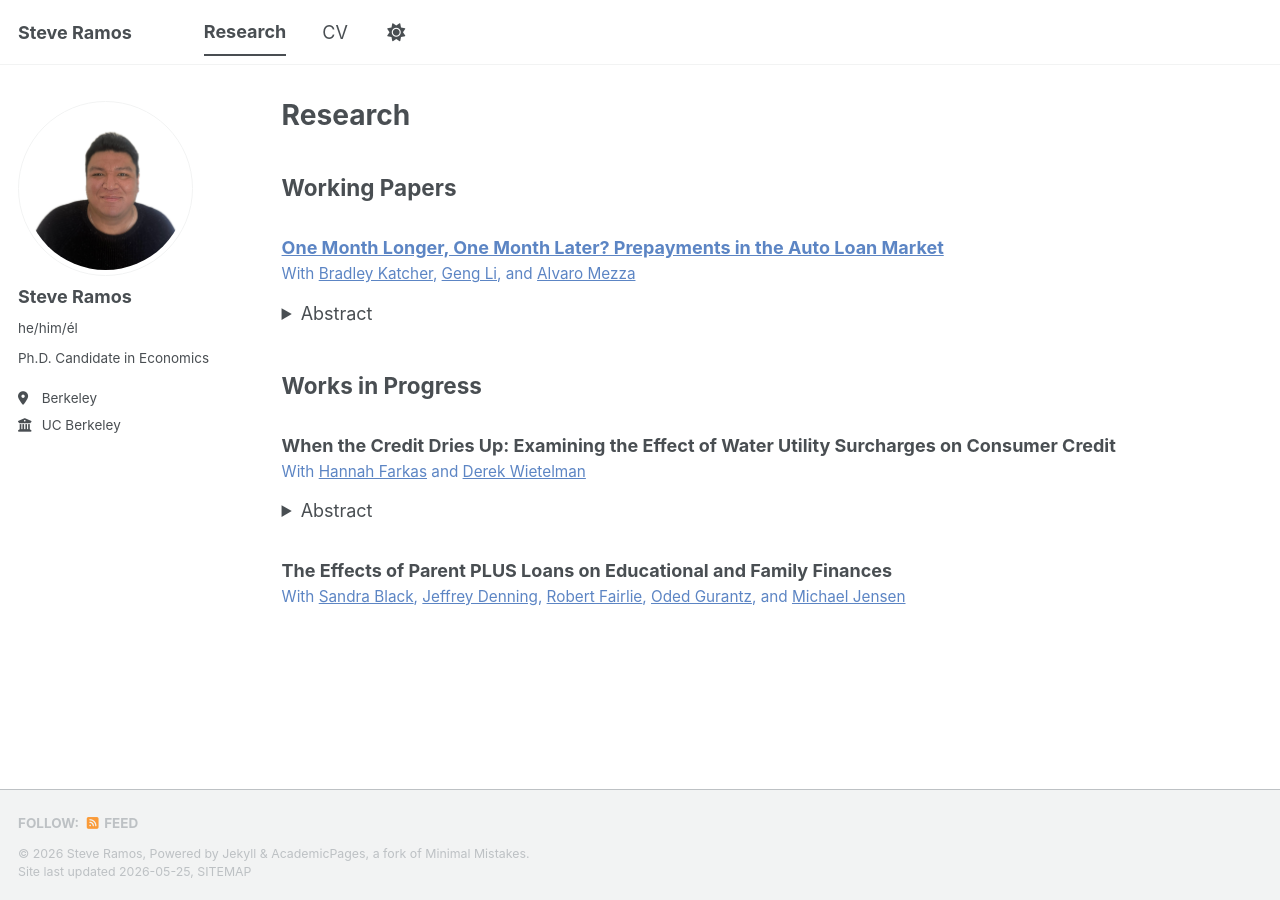
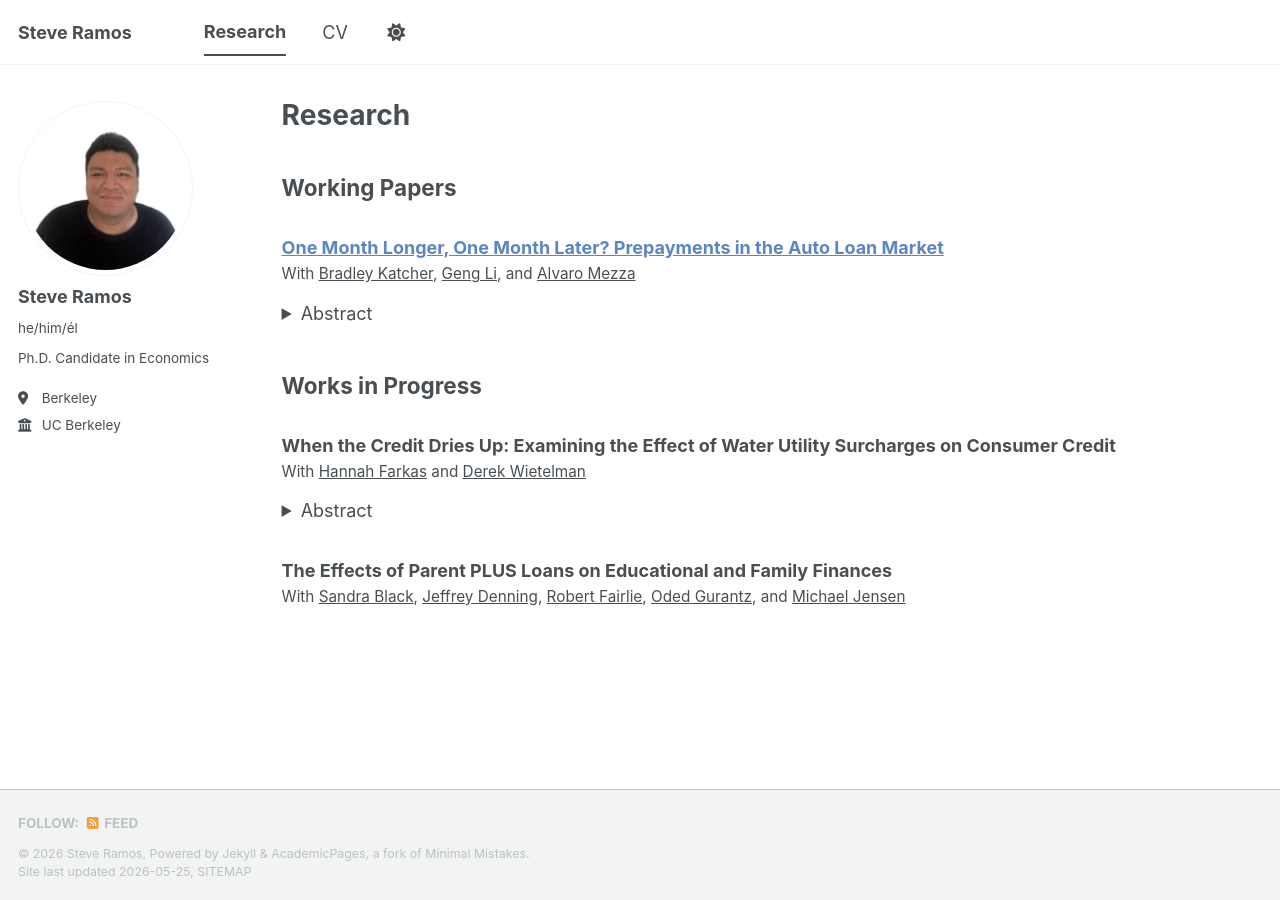
Before and after one commit to ramos-steve/ramos-steve.github.io, a Jekyll site: the page built from _pages/research.md, in a window 1280 px wide. Built offline with Jekyll 4.4.1, drawn with Linux system fonts in a browser that asks for light colours; a script bundle is joined from its source files by our own code; library files that are not in the unit come from our copies.

Commit message:
Update _custom.scss

```diff
--- a/_sass/_custom.scss
+++ b/_sass/_custom.scss
@@ -13,7 +13,7 @@
 .archive a:hover,
 .sidebar a:hover {
   color: #5c85c4;
-  text-decoration: underline;
+  text-decoration: none;
   border-bottom: none;
   box-shadow: none;
 }
@@ -21,13 +21,13 @@
 /* Coauthor links look like normal text until hover */
 .coauthors {
   font-size: 0.85em;
-  color: #5c85c4;
+  color: inherit;
   margin-top: -0.25rem;
   margin-bottom: 0.75rem;
 }
 
 .coauthors a {
-  color: #5c85c4;
+  color: inherit ;
   text-decoration: none;
   border-bottom: none;
   box-shadow: none;
@@ -35,7 +35,7 @@
 
 .coauthors a:hover {
   color: #5c85c4;
-  text-decoration: underline;
+  text-decoration: none;
   border-bottom: none;
   box-shadow: none;
 }
```
